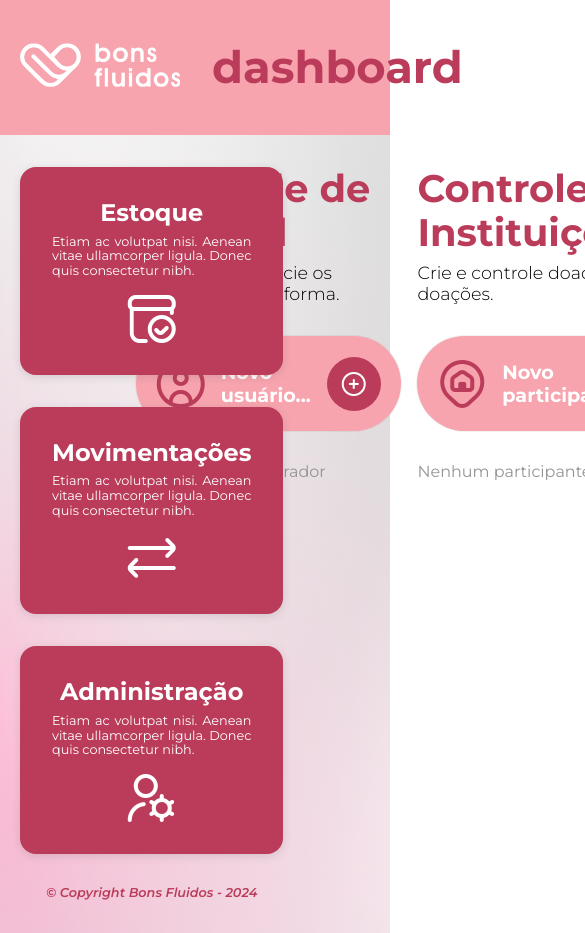
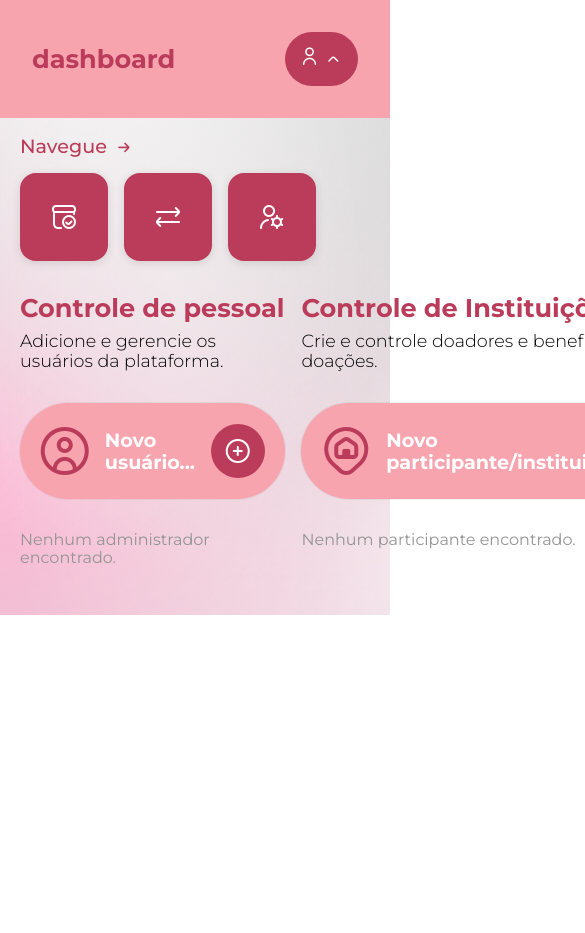
Before and after one commit to Serg-Ale/AS65A-Grupo-4-FrontEnd, a React (Vite) app: page /dashboard/administration in a window 390 px wide. Shown: the top 933 px of the page, 585 px wide, since content can reach past the window. After the commit the page ends 844 px from the top, so only its background shows below. Built offline with nearby package versions, Linux system fonts and the light colour scheme.

Commit message:
style? responsive header and storage in dashboard

```diff
--- a/src/components/Aside.jsx
+++ b/src/components/Aside.jsx
@@ -9,6 +9,7 @@ const Aside = () => {
 
   return (
     <aside>
+      <span className='label'>Navegue <i className="fi fi-rr-arrow-small-right"></i></span>
       <div className="list">
         <button className="item" onClick={ () => handleNavigation('storage') }>
           <div className="title">
--- a/src/components/MainHeader.jsx
+++ b/src/components/MainHeader.jsx
@@ -19,12 +19,12 @@ const MainHeader = () => {
               <ul>
                 <li>
                   <a href="https://api.whatsapp.com">
-                    Suporte <i className="fi fi-rr-phone-flip"></i>
+                    <span>Suporte</span> <i className="fi fi-rr-phone-flip"></i>
                   </a>
                 </li>
                 <li>
                   <a href="">
-                    Sair <i className="fi fi-rr-exit"></i>
+                    <span>Sair</span> <i className="fi fi-rr-exit"></i>
                   </a>
                 </li>
               </ul>
--- a/src/scss/components/Header.scss
+++ b/src/scss/components/Header.scss
@@ -6,6 +6,10 @@ header {
   padding: 0 !important;
   z-index: 100;
   height: 135px;
+
+  @media all and (max-width: 999px) {
+    height: auto;
+  }
 
   .content {
     position: relative;
@@ -17,6 +21,8 @@ header {
 
     @media all and (max-width: 999px) {
       justify-content: center;
+      padding: 2rem;
+
     }
 
     #menu {
--- a/src/scss/pages/Dashboard.scss
+++ b/src/scss/pages/Dashboard.scss
@@ -32,6 +32,10 @@ main.dashboard {
         height: auto;
         text-decoration: none;
 
+        @media all and (max-width: 999px) {
+          display: none;
+        }
+
         img {
           height: 100%;
           width: auto;
@@ -44,12 +48,20 @@ main.dashboard {
           font-size: 2.8rem;
           text-transform: lowercase;
           margin: 0;
+
+          @media all and (max-width: 999px) {
+            font-size: 1.6rem;
+          }
         }
       }
 
       .action {
         height: 54px;
         position: relative; // Para posicionar o submenu corretamente
+
+        @media all and (max-width: 999px) {
+          display: flex;
+        }
 
         .button {
           position: relative;
@@ -58,6 +70,10 @@ main.dashboard {
           z-index: 10;
           border-radius: 30px;
           transition: all 300ms ease-in;
+
+          @media all and (max-width: 1149px) {
+            padding: 16px;
+          }
 
           #arrow-animate {
             transition: all 300ms ease-in;
@@ -82,6 +98,7 @@ main.dashboard {
               height: 100%;
               display: flex;
               flex-direction: column;
+              align-items: center;
               justify-content: space-around;
               margin: 0;
               padding: 0;
@@ -130,6 +147,12 @@ main.dashboard {
                 visibility 0ms;
             }
           }
+
+          @media all and (max-width: 1149px) {
+            span {
+              display: none;
+            }
+          }
         }
       }
     }
@@ -145,6 +168,10 @@ main.dashboard {
       gap: 2rem;
       height: fit-content;
 
+      @media all and (max-width: 999px) {
+        flex-direction: column;
+      }
+
       aside {
         display: grid;
         grid-template-columns: repeat(1, 1fr);
@@ -155,12 +182,42 @@ main.dashboard {
         border-radius: 1rem;
         color: var(--white);
 
+        @media all and (max-width: 999px) {
+          display: flex;
+          flex-direction: column;
+          gap: 1rem;
+          padding: 0;
+        }
+
+        .label {
+          display: none;
+          align-items: flex-end;
+          gap: 8px;
+          font-size: 1.2rem;
+          color: var(--primary);
+          font-weight: 500;
+
+          i {
+            display: inline-flex;
+          }
+
+          @media all and (max-width: 999px) {
+            display: flex;
+          }
+        }
+
         .list {
           display: flex;
           flex-direction: column;
           justify-content: center;
           align-items: center;
           gap: 2rem;
+
+          @media all and (max-width: 999px) {
+            flex-direction: row;
+            justify-content: flex-start;
+            gap: 1rem;
+          }
 
           .item {
             display: flex;
@@ -201,6 +258,10 @@ main.dashboard {
                 font-size: 0.8rem;
                 text-align: justify;
               }
+
+              @media all and (max-width: 999px) {
+                display: none;
+              }
             }
 
             i {
@@ -208,6 +269,10 @@ main.dashboard {
               display: inline-flex;
               color: var(--white);
               transition: all 300ms ease-in;
+
+              @media all and (max-width: 999px) {
+                font-size: 24px;
+              }
             }
 
             &:hover {
@@ -232,6 +297,10 @@ main.dashboard {
           text-align: center;
           font-size: 0.8rem;
           font-style: italic;
+
+          @media all and (max-width: 999px) {
+            display: none;
+          }
         }
       }
 
@@ -250,6 +319,10 @@ main.dashboard {
           width: 100%;
           padding: 2rem 0;
 
+          @media all and (max-width: 999px) {
+            padding-top: 0;
+          }
+
           .title {
             width: 100%;
             margin-bottom: 2rem;
@@ -260,6 +333,10 @@ main.dashboard {
               font-weight: 700;
               font-size: 2.4rem;
               margin-bottom: 0.5rem;
+
+              @media all and (max-width: 1149px) {
+                font-size: 1.6rem;
+              }
             }
 
             p {
@@ -274,6 +351,15 @@ main.dashboard {
             display: grid;
             grid-template-columns: repeat(3, 1fr);
             gap: 2rem;
+
+            @media all and (max-width: 1149px) {
+              grid-template-columns: repeat(2, 1fr);
+            }
+
+            @media all and (max-width: 599px) {
+              grid-template-columns: repeat(1, 1fr);
+              gap: 1rem;
+            }
 
             .item {
               position: relative;
```
